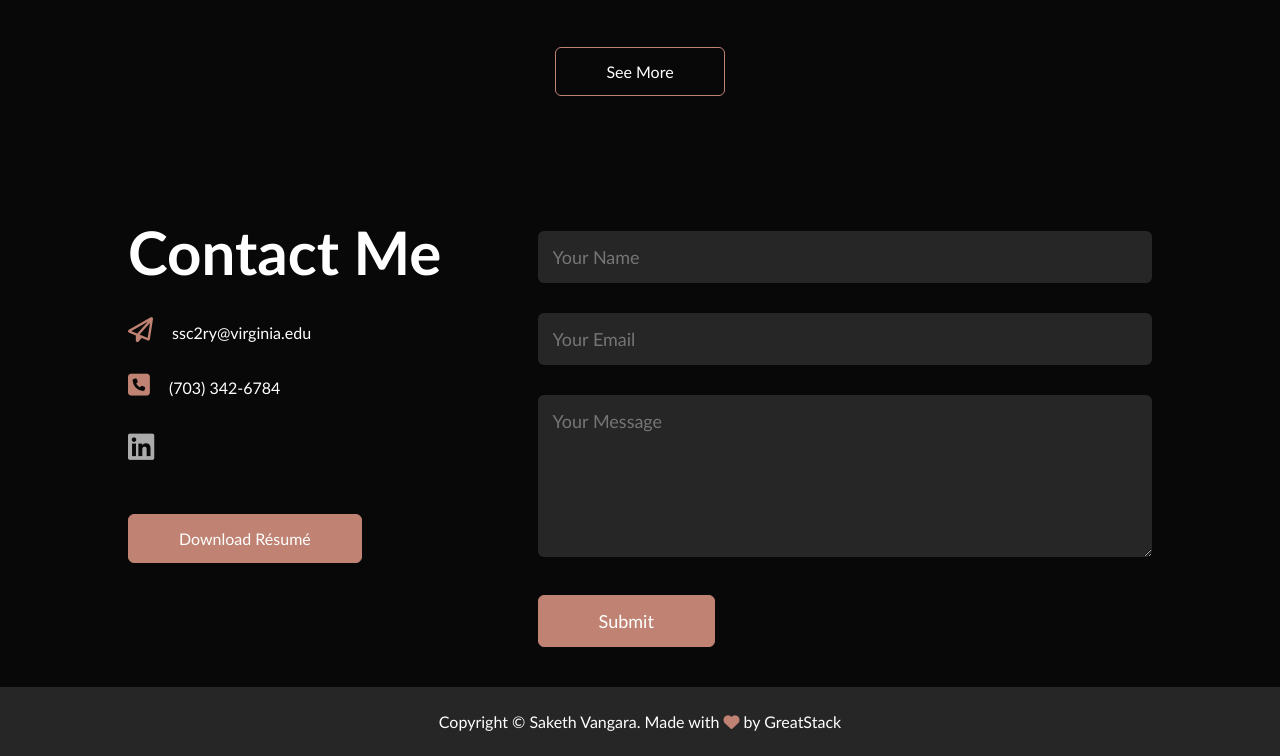
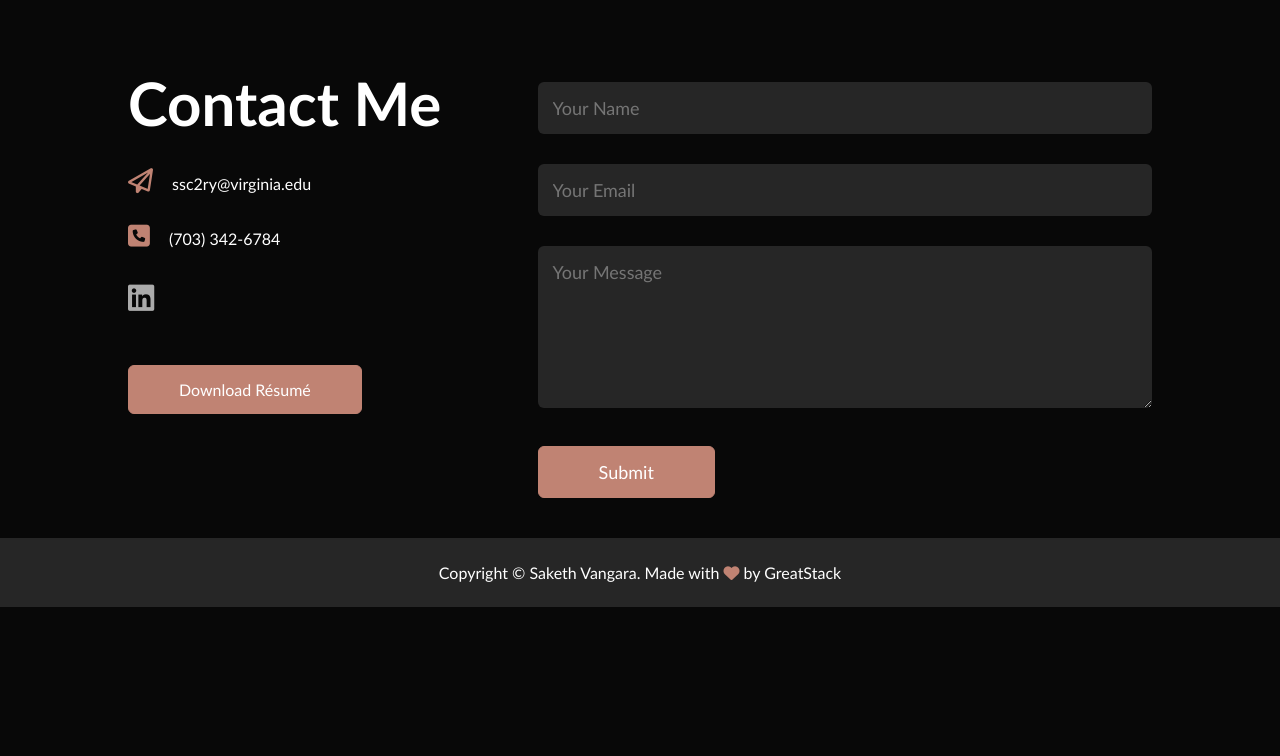
Before and after one commit to SakethVangara/saketh-vangara-portfolio, a plain HTML site: page personal-portfolio/index.html in a window 1280 px wide. Shown: the part 2054-2810 px from the top of the page. After the commit the page ends 2661 px from the top, so only its background shows below. Drawn offline with Linux system fonts and the light colour scheme.

Commit message:
Update index.html - removed see more button

```diff
--- a/personal-portfolio/index.html
+++ b/personal-portfolio/index.html
@@ -109,7 +109,6 @@
                 </div>
             </div>
         </div>
-        <a href="#contact" class="btn">See More</a>
     </div>
 </div>
 <!-- --------------contact-------------- -->
```
